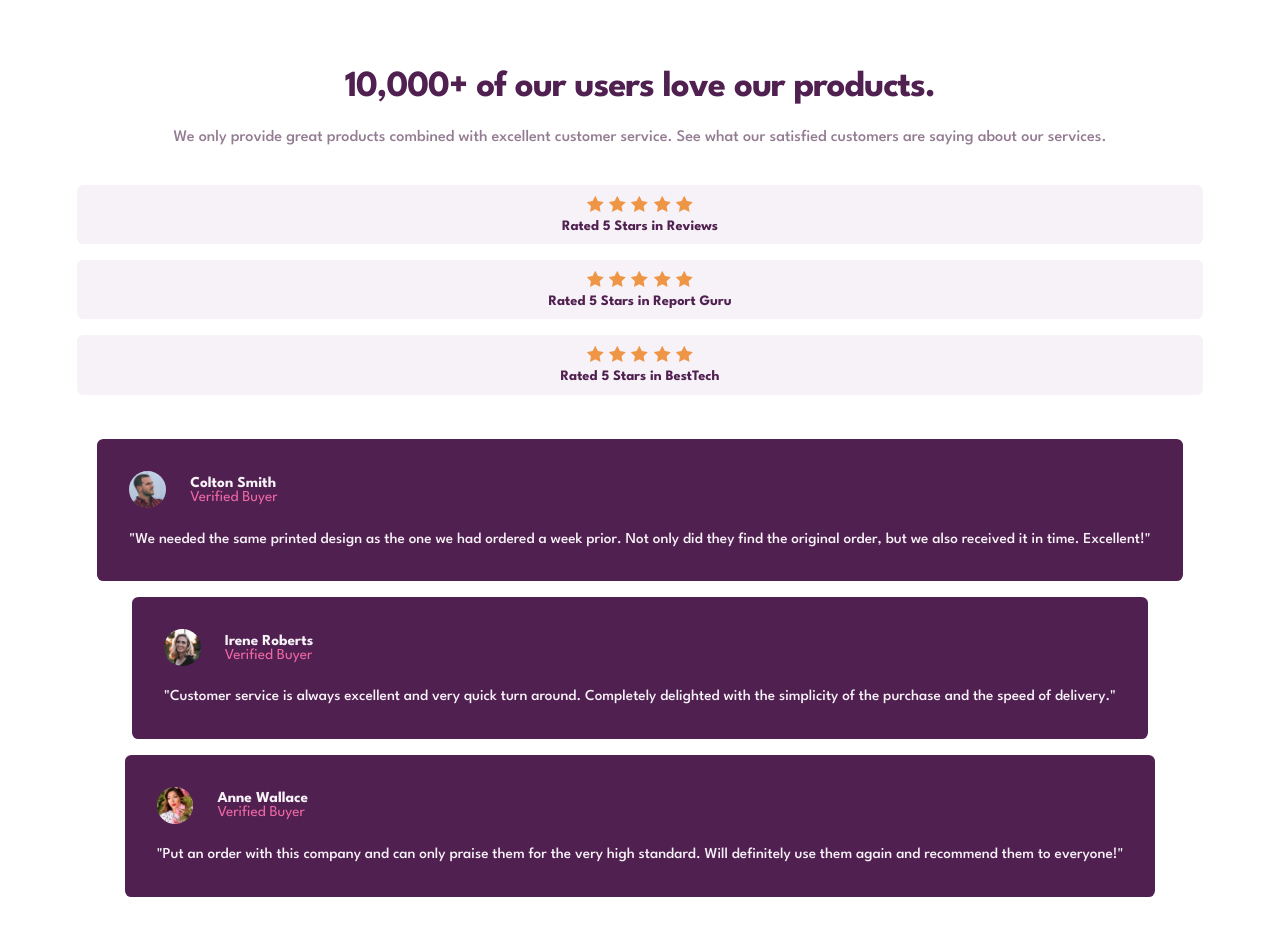
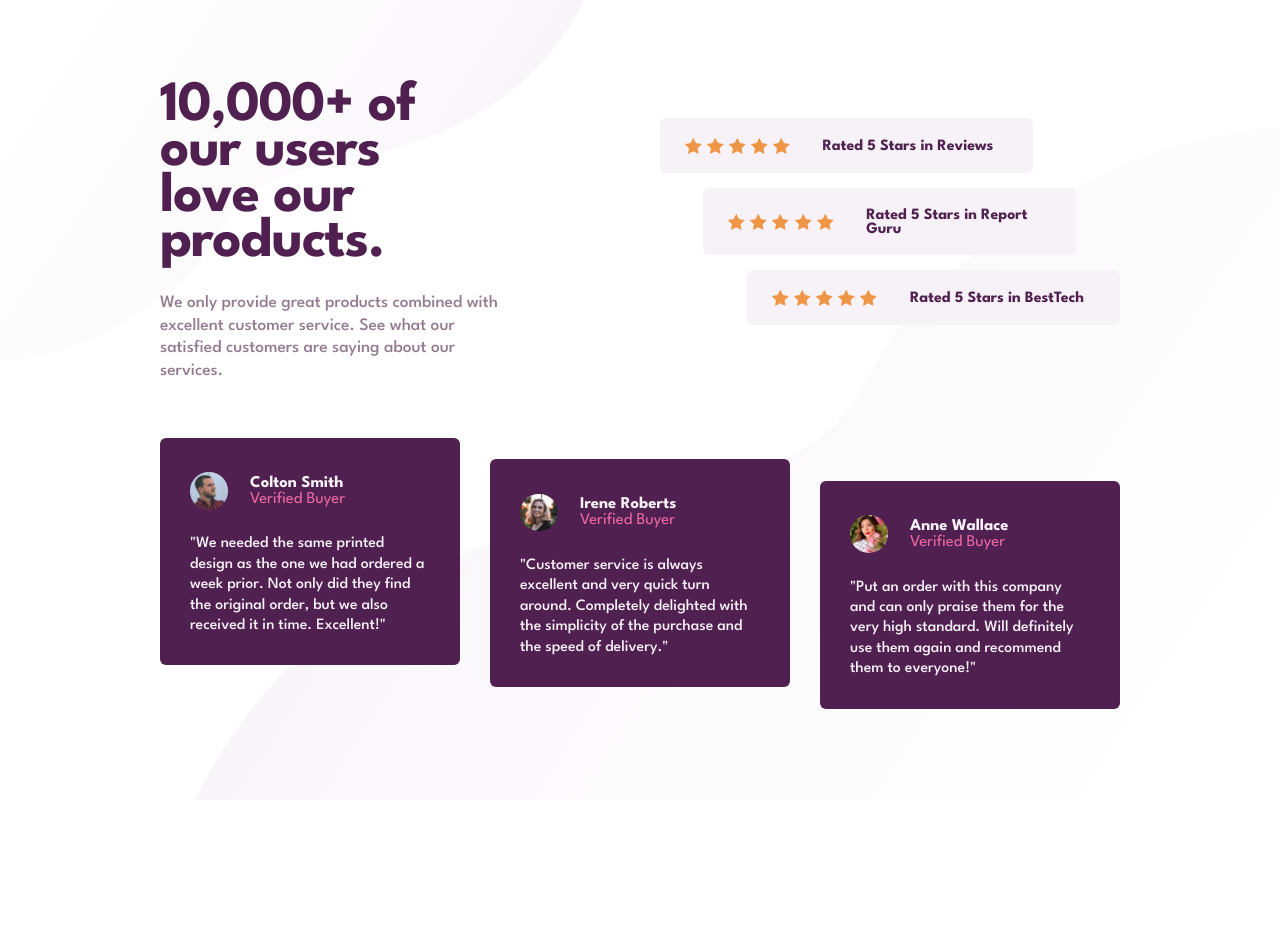
Before and after one commit to joanFaseDev/social-proof-section, a plain HTML site: page index.html in a window 1280 px wide. After the commit the page ends 800 px from the top, so only its background shows below. Drawn offline with Linux system fonts and the light colour scheme.

Commit message:
style.css & README.md updated

```diff
--- a/style.css
+++ b/style.css
@@ -6,7 +6,7 @@
   --font-weight-default: 400;
   --font-weight-medium: 500;
   --font-weight-bold: 700;
-  --font-size-default: 15;
+  --font-size-default: 15px;
 
   /* Primary Colors */
   --color-font-heading: hsl(300, 43%, 22%);
@@ -34,14 +34,17 @@ body {
 
 body {
   display: flex;
+  flex-direction: column;
   justify-content: center;
   align-items: center;
   min-height: 100vh;
+  background-image: url(./images/bg-pattern-top-mobile.svg);
+  background-repeat: no-repeat;
 }
 
 .main {
   width: 88%;
-  margin: 3rem auto;
+  margin: 0 auto;
 }
 
 /*Introduction Card */
@@ -53,7 +56,7 @@ body {
   color: var(--color-font-heading);
   line-height: 0.8;
   letter-spacing: -1px;
-  font-size: 2.3rem;
+  font-size: 2.5rem;
   padding: 0 1em;
 }
 
@@ -62,8 +65,7 @@ body {
   font-weight: var(--font-weight-medium);
   padding: 0 0.3em;
   line-height: 1.3;
-  font-size: 1.01rem;
-  letter-spacing: 0;
+  font-size: 1.142rem;
 }
 
 /* Star Card */
@@ -91,7 +93,7 @@ body {
   display: flex;
   justify-content: center;
   align-items: center;
-  margin-bottom: 0.5em;
+  margin-bottom: 0.6em;
 }
 
 .star__img {
@@ -99,7 +101,7 @@ body {
 }
 
 .star__title {
-  font-size: 0.9rem;
+  font-size: 1.05rem;
   color: var(--color-font-heading);
   margin: 0;
 }
@@ -115,13 +117,13 @@ body {
 .profil__card {
   background-color: var(--color-font-heading);
   margin: 0.5em 0;
-  padding: 2em;
+  padding: 2.3em 2em 2em 2em;
   border-radius: 0.4rem;
 }
 
 .profil__img {
-  width: 2.3em;
-  height: 2.3em;
+  width: 2.5em;
+  height: 2.5em;
   border-radius: 50%;
   display: block;
   object-fit: cover;
@@ -133,6 +135,12 @@ body {
   justify-content: flex-start;
   align-items: center;
 }
+
+/* .profil__id {
+  display: flex;
+  flex-direction: column;
+  justify-content: space-around;
+} */
 
 .profil__name,
 .profil__status {
@@ -147,7 +155,7 @@ body {
 .profil__name,
 .profil__status,
 .profil__comment {
-  font-size: 0.95rem;
+  font-size: 1.1rem;
 }
 
 .profil__status {
@@ -157,5 +165,95 @@ body {
 .profil__comment {
   font-weight: var(--font-weight-medium);
   line-height: 1.3;
-  margin: 1.4em 0 0;
+  margin: 1.5em 0 0;
 }
+
+@media (min-width: 890px) {
+  body {
+    background-image: url(./images/bg-pattern-top-desktop.svg),
+      url(./images/bg-pattern-bottom-desktop.svg);
+    background-repeat: no-repeat, no-repeat;
+    background-position: top left, bottom right;
+  }
+
+  .main {
+    width: 75%;
+    max-width: 1080px;
+    height: 100%;
+    display: grid;
+    grid-template-columns: repeat(2, minmax(10px, 1fr));
+    grid-template-rows: repeat(2, minmax(10px, 1fr));
+  }
+
+  .intro {
+    grid-column: 1 / 2;
+    grid-row: 1 / 2;
+    display: flex;
+    flex-direction: column;
+    justify-content: flex-start;
+    align-items: flex-start;
+    margin-right: 8rem;
+  }
+
+  .intro__title {
+    font-size: 3.8rem;
+    padding-left: 0;
+    margin: 0;
+    text-align: left;
+  }
+
+  .intro__paragraph {
+    padding-left: 0;
+    margin-top: 1.5em;
+    text-align: left;
+    font-size: 1.16rem;
+  }
+
+  .star-cards {
+    grid-column: 2 / 3;
+    grid-row: 1 / 2;
+    padding: 0 0 0 1.3em;
+    justify-content: flex-start;
+  }
+
+  .star__card {
+    flex-direction: row;
+    justify-content: flex-start;
+    padding: 1.3em 1.5em;
+    margin: 0.5rem 0;
+    width: 81%;
+  }
+
+  .star__card:first-child {
+    align-self: flex-start;
+  }
+
+  .star__card:last-child {
+    align-self: flex-end;
+  }
+
+  .star__container {
+    margin: 0 2em 0 0;
+  }
+
+  .profil-cards {
+    grid-column: 1 / 3;
+    grid-row: 2 / 3;
+    display: grid;
+    grid-template-columns: repeat(3, minmax(10px, 1fr));
+    column-gap: 2em;
+    /* padding: 1em 0; */
+    margin-top: 2em;
+    min-height: 260px;
+  }
+
+  .profil__comment {
+    font-size: 1.05em;
+  }
+  .profil__card:nth-of-type(1) {
+    align-self: flex-start;
+  }
+  .profil__card:nth-of-type(3) {
+    align-self: flex-end;
+  }
+}
```
Also changed, not shown: images/social-proof-section-desktop.png (added), images/social-proof-section-mobile.png (added), 2 other files.
